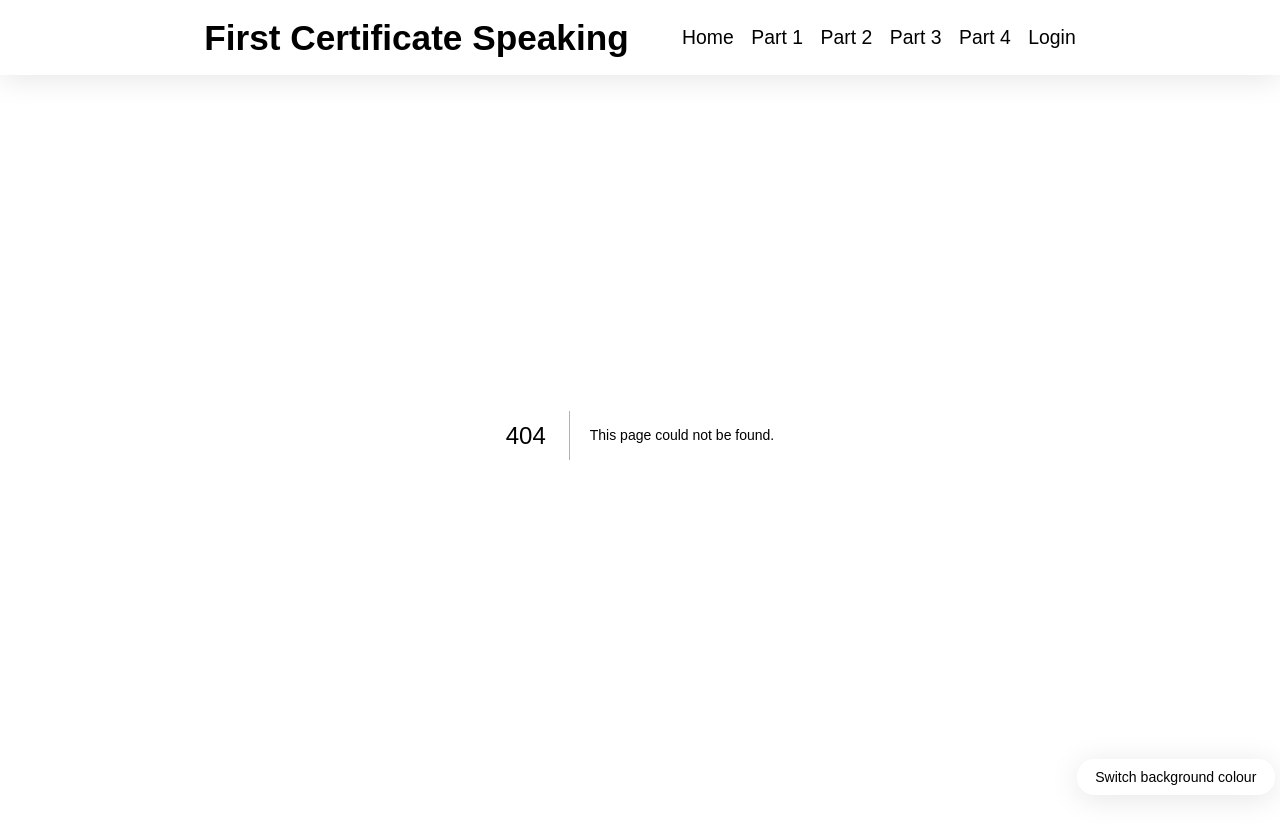
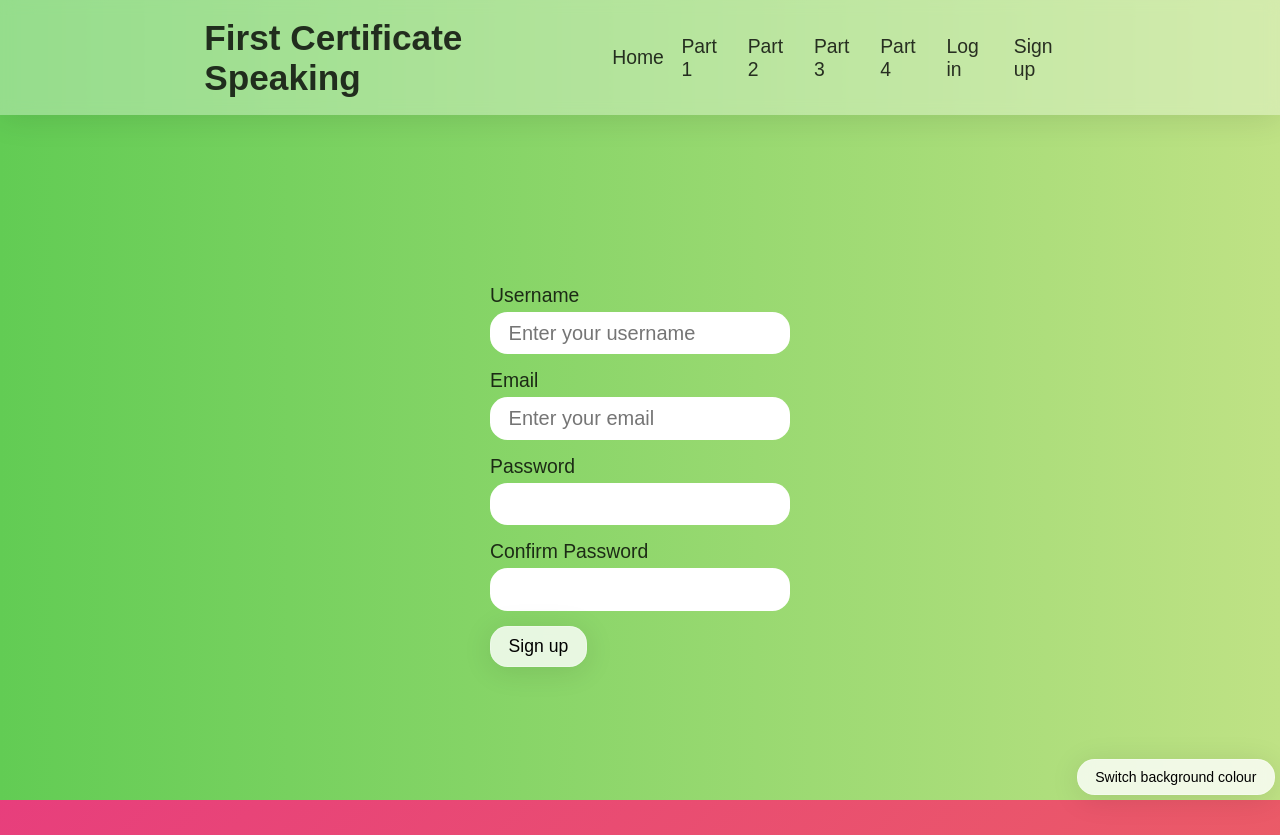
Before and after one commit to 11ac11/speakgen, a Next.js app: page /signup in a window 1280 px wide. Before the commit this address had no page. Before the commit the page ends 800 px from the top, so only its background shows below. Built offline with nearby package versions, Linux system fonts and the light colour scheme; a web font is replaced by a local one.

Commit message:
started signup

```diff
--- /dev/null
+++ b/app/signup/SignupForm.tsx
@@ -0,0 +1,125 @@
+"use client";
+
+import React, { useState, useEffect } from "react";
+import styled from "styled-components";
+import { SecureInput, Button } from "../../components/ui/index";
+
+const StyledForm = styled.form`
+  display: flex;
+  flex-direction: column;
+  gap: 15px;
+`;
+
+const LoginForm = () => {
+  const [username, setUsername] = useState("");
+  const [email, setEmail] = useState("");
+  const [password, setPassword] = useState("");
+  const [confirmPassword, setConfirmPassword] = useState("");
+  const [passwordError, setPasswordError] = useState("");
+  const [emailError, setEmailError] = useState("");
+
+  useEffect(() => {
+    const timer = setTimeout(() => {
+      if (password !== confirmPassword) {
+        setPasswordError("Passwords do not match");
+      } else {
+        setPasswordError(""); // Clear error if passwords match
+      }
+    }, 500);
+
+    return () => clearTimeout(timer);
+  }, [password, confirmPassword]);
+
+  const handleUsernameChange = (newValue: string) => {
+    setUsername(newValue);
+  };
+
+  const handlePasswordChange = (newValue: string) => {
+    setPassword(newValue);
+  };
+
+  const handlePasswordConfirmChange = (newValue: string) => {
+    setConfirmPassword(newValue);
+  };
+
+  const handleEmailChange = (newValue: string) => {
+    const emailRegex = /^[a-zA-Z0-9._%+-]+@[a-zA-Z0-9.-]+\.[a-zA-Z]{2,}$/;
+
+    setEmail(newValue);
+
+    if (!!emailError) {
+      if (!emailRegex.test(email)) {
+        setEmailError("Please enter a valid email address.");
+      } else {
+        setEmailError(""); // Clear error if valid email
+      }
+    }
+  };
+
+  const validateEmail = () => {
+    const emailRegex = /^[a-zA-Z0-9._%+-]+@[a-zA-Z0-9.-]+\.[a-zA-Z]{2,}$/;
+
+    if (!emailRegex.test(email)) {
+      setEmailError("Please enter a valid email address.");
+    } else {
+      setEmailError(""); // Clear error if valid email
+    }
+  };
+
+  return (
+    <StyledForm>
+      <SecureInput
+        label="Username"
+        type="text"
+        value={username}
+        onChange={handleUsernameChange}
+        required
+        minLength={3}
+        maxLength={20}
+        placeholder="Enter your username"
+      />
+      <SecureInput
+        label="Email"
+        type="email"
+        value={email}
+        onChange={handleEmailChange}
+        onBlur={validateEmail}
+        required
+        minLength={3}
+        maxLength={20}
+        placeholder="Enter your email"
+        error={emailError}
+      />
+      <SecureInput
+        label="Password"
+        type="password"
+        value={password}
+        onChange={handlePasswordChange}
+        required
+        minLength={3}
+        maxLength={20}
+        placeholder=""
+      />
+      <SecureInput
+        label="Confirm Password"
+        type="password"
+        value={confirmPassword}
+        onChange={handlePasswordConfirmChange}
+        required
+        minLength={3}
+        maxLength={20}
+        placeholder=""
+        error={passwordError}
+      />
+      {passwordError ||
+        (emailError && <span>{passwordError || emailError}</span>)}
+      <Button
+        onClick={() => console.log("button click")}
+        text={"Sign up"}
+        isAsync={false}
+      />
+    </StyledForm>
+  );
+};
+
+export default LoginForm;
--- /dev/null
+++ b/app/signup/page.tsx
@@ -0,0 +1,12 @@
+import React from "react";
+import SignupForm from "./SignupForm";
+
+const Signup = () => {
+  return (
+    <div>
+      <SignupForm />
+    </div>
+  );
+};
+
+export default Signup;
--- a/components/BackgroundToggle.tsx
+++ b/components/BackgroundToggle.tsx
@@ -17,7 +17,7 @@ const FloatingToggle = styled.div`
 
 const BackgroundToggle = () => {
   const [backgroundType, setBackgroundType] = useState<"white" | "gradient">(
-    "white"
+    "gradient"
   );
 
   // Effect hook to change the background color of the HTML body
--- a/components/Nav.tsx
+++ b/components/Nav.tsx
@@ -27,7 +27,10 @@ export default function Nav() {
               <Link href="/speaking4">Part 4</Link>
             </li>
             <li>
-              <Link href="/login">Login</Link>
+              <Link href="/login">Log in</Link>
+            </li>
+            <li>
+              <Link href="/signup">Sign up</Link>
             </li>
           </ul>
         </div>
--- a/components/ui/Input.tsx
+++ b/components/ui/Input.tsx
@@ -1,4 +1,4 @@
-import React, { useState } from "react";
+import React, { useEffect, useState } from "react";
 import styled from "styled-components";
 
 const Wrap = styled.div`
@@ -7,14 +7,26 @@ const Wrap = styled.div`
   width: 300px;
 `;
 
-const Label = styled.label``;
+const Label = styled.label`
+  margin-bottom: 5px;
+`;
 
-const StyledInput = styled.input`
+type StyledInputProps = {
+  error?: string;
+};
+
+const StyledInput = styled.input<StyledInputProps>`
   border-radius: 1rem;
-  border: none;
+  border-style: solid;
+  border-width: 1px;
+  border-color: transparent;
   outline: none;
   padding: 0.5rem 1rem;
   font-size: 20px;
+
+  ${({ error }) => !!error && "border-color: red;"}
+
+  transition: border 0.3s ease-in;
 `;
 
 const ErrorMessage = styled.span`
@@ -29,10 +41,12 @@ type SecureInputProps = {
   type: "text" | "password" | "email" | "number"; // Support for more input types
   value: string;
   onChange: (value: string) => void;
+  onBlur?: () => void;
   required?: boolean;
   placeholder?: string;
   minLength?: number;
   maxLength?: number;
+  error?: string;
 };
 
 const SecureInput: React.FC<SecureInputProps> = ({
@@ -40,31 +54,40 @@ const SecureInput: React.FC<SecureInputProps> = ({
   type,
   value,
   onChange,
+  onBlur,
   required = false,
   placeholder = "",
   minLength,
   maxLength,
+  error,
 }) => {
-  const [error, setError] = useState<string | null>(null);
+  const [inputError, setInputError] = useState<string | undefined>(error);
 
   // Utility function to sanitize the input value to prevent XSS attacks
   const sanitizeInput = (input: string) => {
     return input.replace(/<[^>]*>/g, ""); // Remove any HTML tags
   };
 
+  useEffect(() => {
+    setInputError(error);
+  }, [error]);
+
   const handleChange = (e: React.ChangeEvent<HTMLInputElement>) => {
     const sanitizedValue = sanitizeInput(e.target.value); // Sanitize input on change
     onChange(sanitizedValue);
 
-    // Validation logic (you can add additional validation as needed)
-    if (minLength && sanitizedValue.length < minLength) {
-      setError(`Minimum length is ${minLength}`);
-    } else if (maxLength && sanitizedValue.length > maxLength) {
-      setError(`Maximum length is ${maxLength}`);
-    } else {
-      setError(null);
-    }
+    // // Validation logic (you can add additional validation as needed)
+    // if (minLength && sanitizedValue.length < minLength) {
+    //   setInputError(`Minimum length is ${minLength}`);
+    // } else if (maxLength && sanitizedValue.length > maxLength) {
+    //   setInputError(`Maximum length is ${maxLength}`);
+    // } else {
+    //   setInputError("");
+    // }
   };
+
+  const handleBlur = (e: React.ChangeEvent<HTMLInputElement>) =>
+    !!onBlur ? onBlur() : null;
 
   return (
     <Wrap>
@@ -73,12 +96,16 @@ const SecureInput: React.FC<SecureInputProps> = ({
         type={type}
         value={value}
         onChange={handleChange}
+        onBlur={handleBlur}
         required={required}
         placeholder={placeholder}
         minLength={minLength}
         maxLength={maxLength}
+        error={inputError}
       />
-      {error && <ErrorMessage className="error-message">{error}</ErrorMessage>}
+      {inputError && (
+        <ErrorMessage className="error-message">{inputError}</ErrorMessage>
+      )}
     </Wrap>
   );
 };
```
